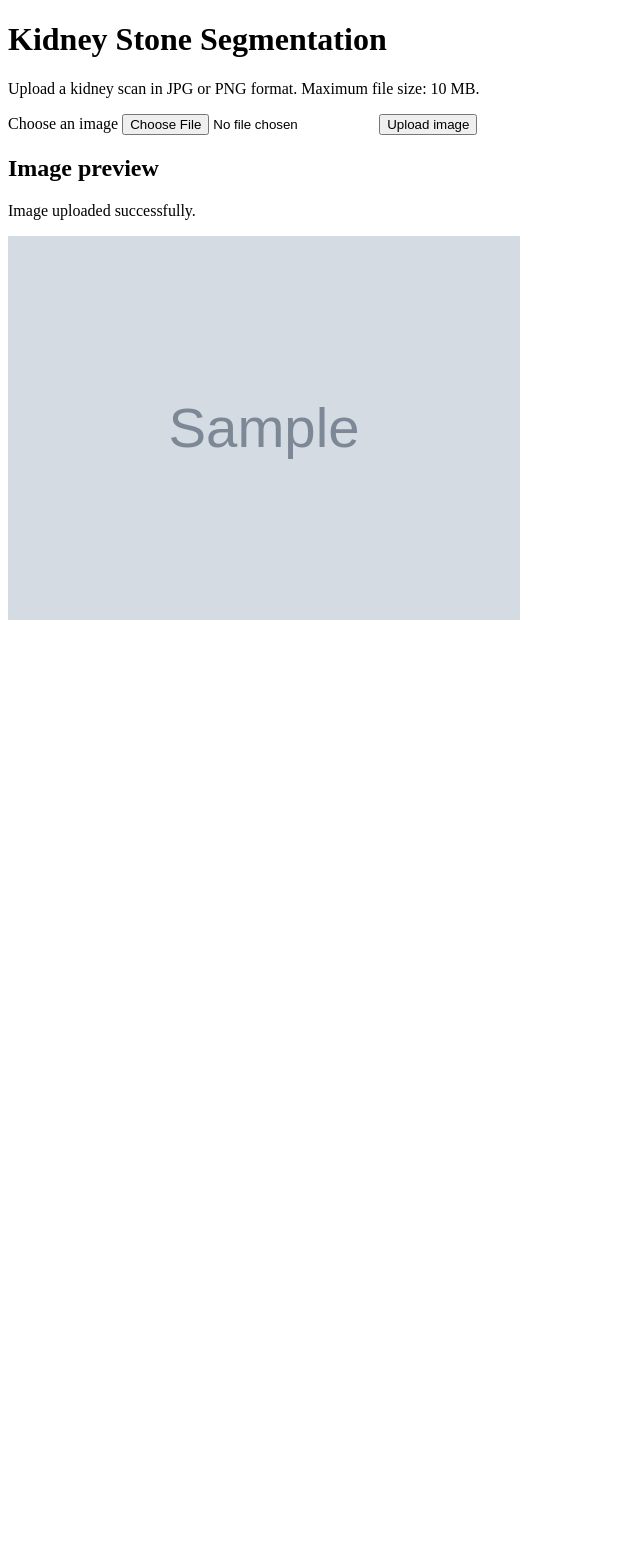
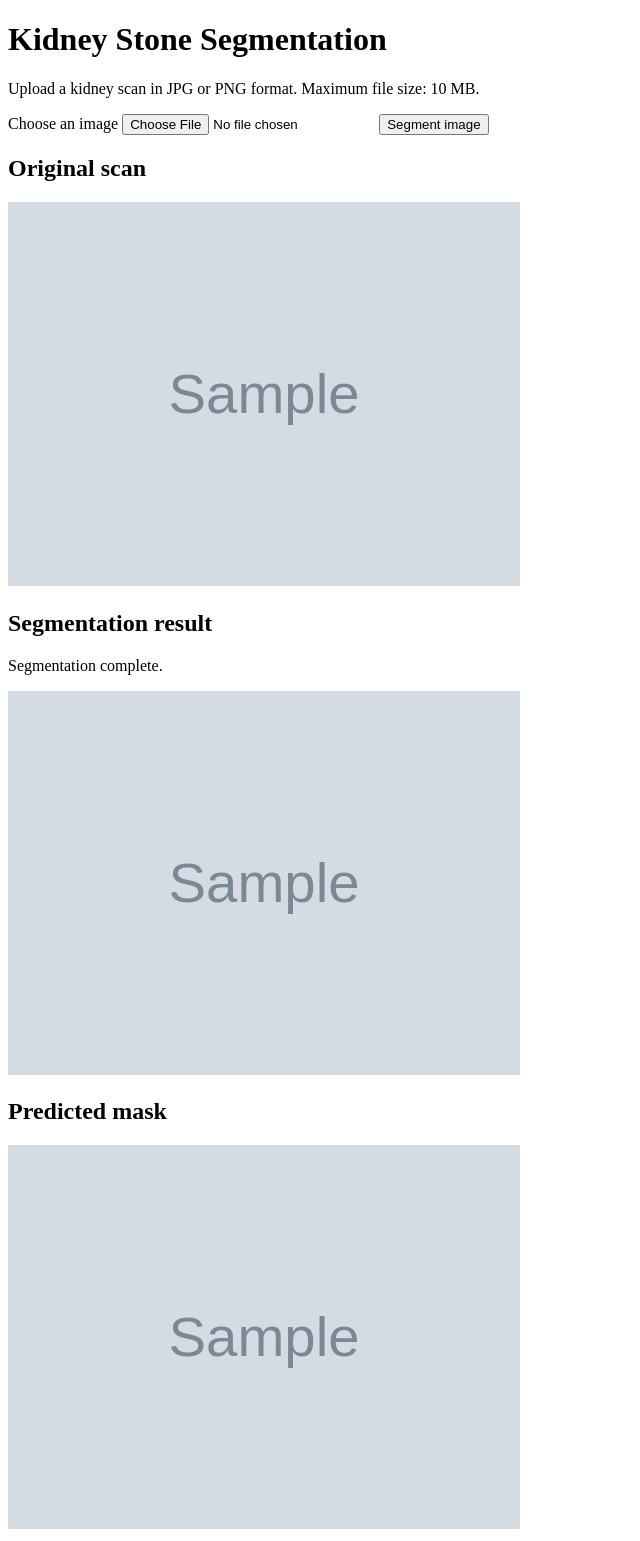
Before and after one commit to pprykhodko/kidney-stones-segmentation-app, a Flask app: template templates/index.html in a window 1280 px wide. Shown: the whole page, without its empty margins (0-640 px from the left). Before the commit the page ends 620 px from the top, so only its background shows below. Run offline with Flask 3, Linux system fonts and the light colour scheme; the template is opened without the code that fills it: most values are stand-ins (such as "Sample title", 1, 10 or a date in 2020); grey boxes marked "Sample" are stand-in pictures; some libraries are stand-ins or nearby versions.

Commit message:
feat: connect U-Net segmentation to Flask

```diff
--- a/app.py
+++ b/app.py
@@ -4,9 +4,12 @@ from uuid import uuid4
 from flask import Flask, render_template, request, url_for
 from PIL import Image
 
+from segmentator import segment_image
+
 app = Flask(__name__)
 
 app.config['UPLOAD_FOLDER'] = os.path.join(app.static_folder, 'uploads')
+app.config['RESULTS_FOLDER'] = os.path.join(app.static_folder, 'results')
 app.config['MAX_CONTENT_LENGTH'] = 10 * 1024 * 1024
 
 ALLOWED_EXTENSIONS = {'jpg', 'jpeg', 'png'}
@@ -59,9 +62,32 @@ def upload_file():
 
     uploaded_image = url_for('static', filename=f'uploads/{filename}')
 
+    try:
+        mask, overlay = segment_image(upload_image_path)
+        os.makedirs(app.config['RESULTS_FOLDER'], exist_ok=True)
+        image_id = os.path.splitext(filename)[0]
+        mask_filename = f'{image_id}_mask.png'
+        overlay_filename = f'{image_id}_overlay.png'
+        Image.fromarray(mask).save(
+            os.path.join(app.config['RESULTS_FOLDER'], mask_filename)
+        )
+        Image.fromarray(overlay).save(
+            os.path.join(app.config['RESULTS_FOLDER'], overlay_filename)
+        )
+    except (OSError, ValueError, RuntimeError):
+        app.logger.exception('Image segmentation failed')
+
+        return render_template(
+            'index.html',
+            uploaded_image=uploaded_image,
+            error='Unable to segment this image. Please try again.'
+        ), 500
+
     return render_template(
         'index.html',
-        uploaded_image=uploaded_image
+        uploaded_image=uploaded_image,
+        mask_image=url_for('static', filename=f'results/{mask_filename}'),
+        segmented_image=url_for('static', filename=f'results/{overlay_filename}')
     )
 
 
--- a/templates/index.html
+++ b/templates/index.html
@@ -17,14 +17,25 @@
         <form action="{{ url_for('upload_file') }}" method="post" enctype="multipart/form-data">
             <label for="image">Choose an image</label>
             <input type="file" id="image" name="image" accept="image/jpeg,image/png" required>
-            <button type="submit">Upload image</button>
+            <button type="submit">Segment image</button>
         </form>
 
         {% if uploaded_image %}
             <section>
-                <h2>Image preview</h2>
-                <p role="status">Image uploaded successfully.</p>
+                <h2>Original scan</h2>
                 <img src="{{ uploaded_image }}" alt="Uploaded kidney scan" width="512" style="max-width: 100%; height: auto;">
+            </section>
+        {% endif %}
+
+        {% if segmented_image %}
+            <section>
+                <h2>Segmentation result</h2>
+                <p role="status">Segmentation complete.</p>
+                <img src="{{ segmented_image }}" alt="Kidney scan with the predicted mask highlighted in green" width="512" style="max-width: 100%; height: auto;">
+            </section>
+            <section>
+                <h2>Predicted mask</h2>
+                <img src="{{ mask_image }}" alt="Predicted binary stone mask" width="512" style="max-width: 100%; height: auto;">
             </section>
         {% endif %}
     </main>
```
Also changed, not shown: segmentator.py (added, +68 -0 lines).
